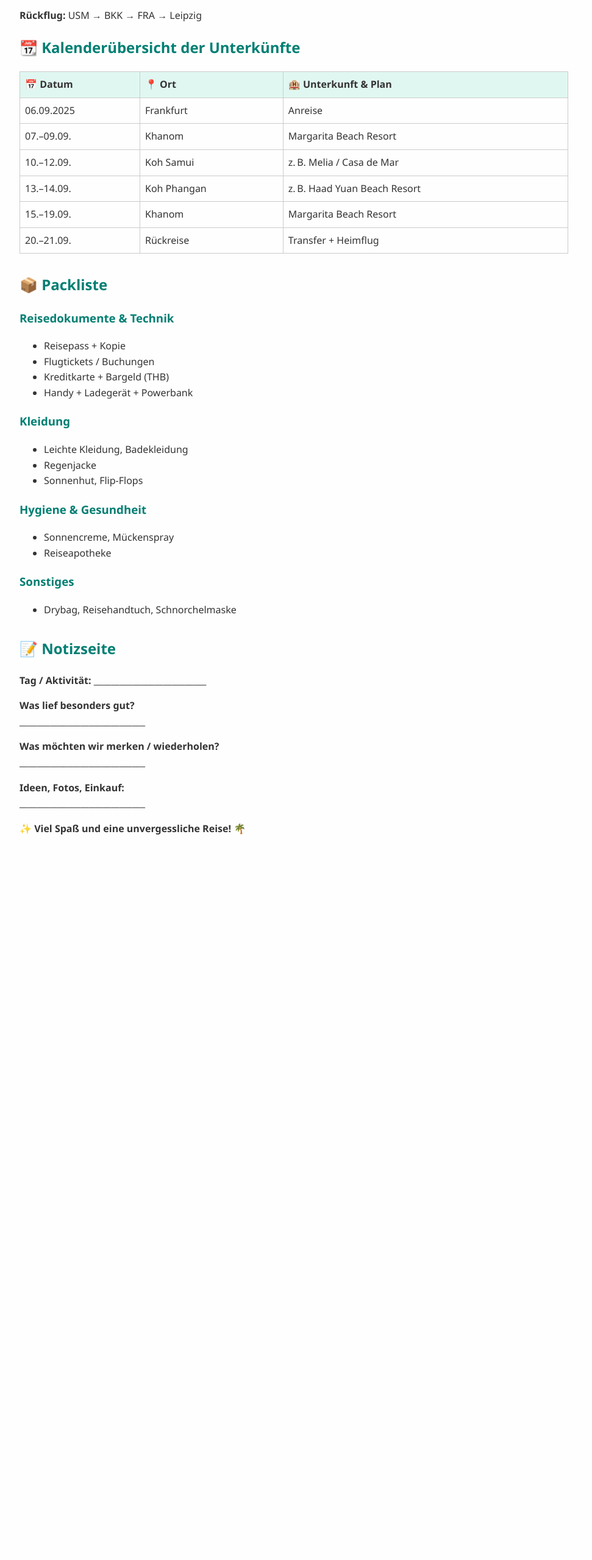
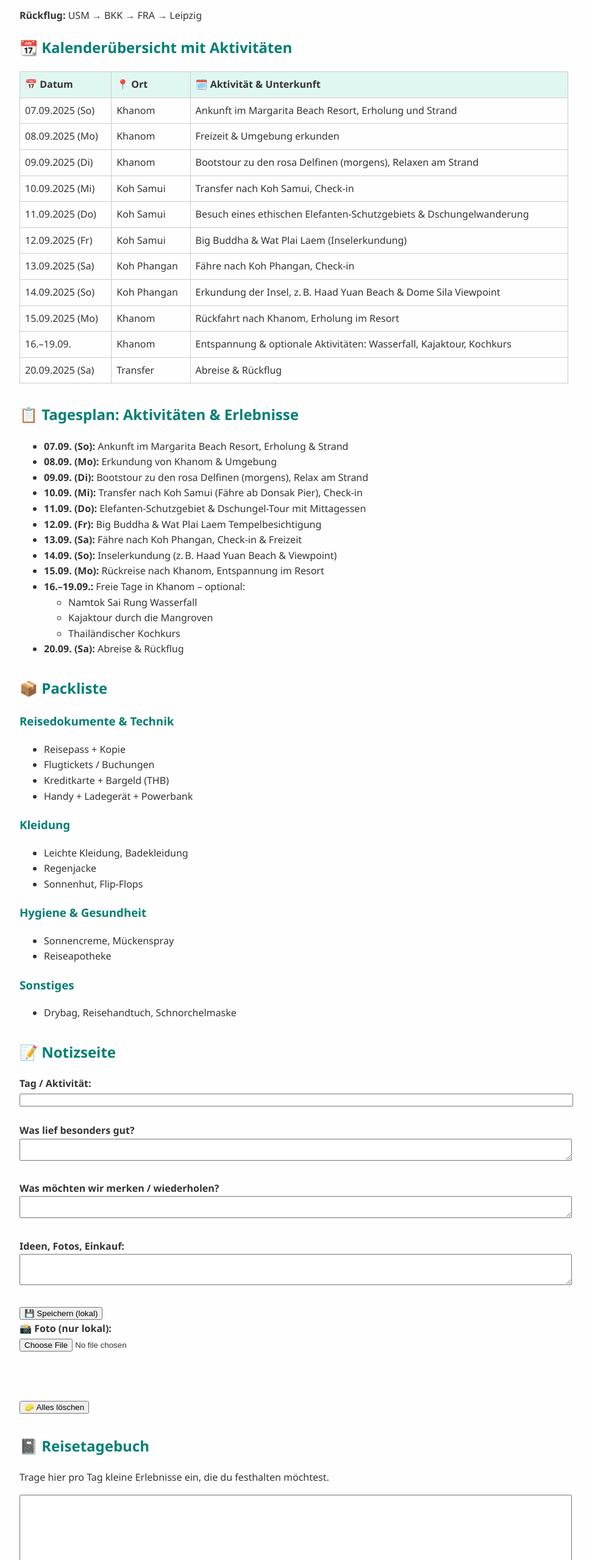
Before and after one commit to PineappleQueen2025/Thailand2025, a plain HTML site: page index.html in a window 1280 px wide. Shown: the part 1106-3665 px from the top of the page at 61% size, without its empty margins (158-1129 px from the left). Before the commit the page ends 2526 px from the top, so only its background shows below. Drawn offline with Linux system fonts and the light colour scheme.

Commit message:
Update index.html
✏️ Aktualisiert mit Aktivitäten & Reisetagebuch

```diff
--- a/index.html
+++ b/index.html
@@ -1,4 +1,3 @@
-
 <!DOCTYPE html>
 <html lang="de">
 <head>
@@ -73,16 +72,44 @@
   <p><strong>Hinflug:</strong> FRA → BKK → USM (Condor + Bangkok Airways)</p>
   <p><strong>Rückflug:</strong> USM → BKK → FRA → Leipzig</p>
 
-  <h2>📆 Kalenderübersicht der Unterkünfte</h2>
-  <table>
-    <tr><th>📅 Datum</th><th>📍 Ort</th><th>🏨 Unterkunft & Plan</th></tr>
-    <tr><td>06.09.2025</td><td>Frankfurt</td><td>Anreise</td></tr>
-    <tr><td>07.–09.09.</td><td>Khanom</td><td>Margarita Beach Resort</td></tr>
-    <tr><td>10.–12.09.</td><td>Koh Samui</td><td>z. B. Melia / Casa de Mar</td></tr>
-    <tr><td>13.–14.09.</td><td>Koh Phangan</td><td>z. B. Haad Yuan Beach Resort</td></tr>
-    <tr><td>15.–19.09.</td><td>Khanom</td><td>Margarita Beach Resort</td></tr>
-    <tr><td>20.–21.09.</td><td>Rückreise</td><td>Transfer + Heimflug</td></tr>
-  </table>
+  <h2>📆 Kalenderübersicht mit Aktivitäten</h2>
+<table>
+  <tr><th>📅 Datum</th><th>📍 Ort</th><th>🗓️ Aktivität & Unterkunft</th></tr>
+  <tr><td>07.09.2025 (So)</td><td>Khanom</td><td>Ankunft im Margarita Beach Resort, Erholung und Strand</td></tr>
+  <tr><td>08.09.2025 (Mo)</td><td>Khanom</td><td>Freizeit & Umgebung erkunden</td></tr>
+  <tr><td>09.09.2025 (Di)</td><td>Khanom</td><td>Bootstour zu den rosa Delfinen (morgens), Relaxen am Strand</td></tr>
+  <tr><td>10.09.2025 (Mi)</td><td>Koh Samui</td><td>Transfer nach Koh Samui, Check-in</td></tr>
+  <tr><td>11.09.2025 (Do)</td><td>Koh Samui</td><td>Besuch eines ethischen Elefanten-Schutzgebiets & Dschungelwanderung</td></tr>
+  <tr><td>12.09.2025 (Fr)</td><td>Koh Samui</td><td>Big Buddha & Wat Plai Laem (Inselerkundung)</td></tr>
+  <tr><td>13.09.2025 (Sa)</td><td>Koh Phangan</td><td>Fähre nach Koh Phangan, Check-in</td></tr>
+  <tr><td>14.09.2025 (So)</td><td>Koh Phangan</td><td>Erkundung der Insel, z. B. Haad Yuan Beach & Dome Sila Viewpoint</td></tr>
+  <tr><td>15.09.2025 (Mo)</td><td>Khanom</td><td>Rückfahrt nach Khanom, Erholung im Resort</td></tr>
+  <tr><td>16.–19.09.</td><td>Khanom</td><td>Entspannung & optionale Aktivitäten: Wasserfall, Kajaktour, Kochkurs</td></tr>
+  <tr><td>20.09.2025 (Sa)</td><td>Transfer</td><td>Abreise & Rückflug</td></tr>
+</table>
+
+<div class="section">
+  <h2>📋 Tagesplan: Aktivitäten & Erlebnisse</h2>
+  <ul>
+    <li><strong>07.09. (So):</strong> Ankunft im Margarita Beach Resort, Erholung & Strand</li>
+    <li><strong>08.09. (Mo):</strong> Erkundung von Khanom & Umgebung</li>
+    <li><strong>09.09. (Di):</strong> Bootstour zu den rosa Delfinen (morgens), Relax am Strand</li>
+    <li><strong>10.09. (Mi):</strong> Transfer nach Koh Samui (Fähre ab Donsak Pier), Check-in</li>
+    <li><strong>11.09. (Do):</strong> Elefanten-Schutzgebiet & Dschungel-Tour mit Mittagessen</li>
+    <li><strong>12.09. (Fr):</strong> Big Buddha & Wat Plai Laem Tempelbesichtigung</li>
+    <li><strong>13.09. (Sa):</strong> Fähre nach Koh Phangan, Check-in & Freizeit</li>
+    <li><strong>14.09. (So):</strong> Inselerkundung (z. B. Haad Yuan Beach & Viewpoint)</li>
+    <li><strong>15.09. (Mo):</strong> Rückreise nach Khanom, Entspannung im Resort</li>
+    <li><strong>16.–19.09.:</strong> Freie Tage in Khanom – optional:
+      <ul>
+        <li>Namtok Sai Rung Wasserfall</li>
+        <li>Kajaktour durch die Mangroven</li>
+        <li>Thailändischer Kochkurs</li>
+      </ul>
+    </li>
+    <li><strong>20.09. (Sa):</strong> Abreise & Rückflug</li>
+  </ul>
+</div>
 
   <div class="section">
     <h2>📦 Packliste</h2>
@@ -97,12 +124,75 @@
   </div>
 
   <div class="section">
-    <h2>📝 Notizseite</h2>
-    <p><strong>Tag / Aktivität:</strong> __________________________</p>
-    <p><strong>Was lief besonders gut?</strong><br>_____________________________</p>
-    <p><strong>Was möchten wir merken / wiederholen?</strong><br>_____________________________</p>
-    <p><strong>Ideen, Fotos, Einkauf:</strong><br>_____________________________</p>
-  </div>
+  <h2>📝 Notizseite</h2>
+  <form onsubmit="event.preventDefault(); localStorage.setItem('reise-notizen', JSON.stringify({
+    tag: document.getElementById('tag').value,
+    gut: document.getElementById('gut').value,
+    merken: document.getElementById('merken').value,
+    ideen: document.getElementById('ideen').value
+  }))">
+    <label for="tag"><strong>Tag / Aktivität:</strong></label><br>
+    <input id="tag" type="text" style="width:100%"><br><br>
+
+    <label for="gut"><strong>Was lief besonders gut?</strong></label><br>
+    <textarea id="gut" rows="2" style="width:100%"></textarea><br><br>
+
+    <label for="merken"><strong>Was möchten wir merken / wiederholen?</strong></label><br>
+    <textarea id="merken" rows="2" style="width:100%"></textarea><br><br>
+
+    <label for="ideen"><strong>Ideen, Fotos, Einkauf:</strong></label><br>
+    <textarea id="ideen" rows="3" style="width:100%"></textarea><br><br>
+
+    <button type="submit">💾 Speichern (lokal)</button>
+  <br>
+    <label for="photo"><strong>📸 Foto (nur lokal):</strong></label><br>
+    <input type="file" id="photo" accept="image/*"><br><br>
+    <img id="preview" src="" alt="Vorschau" style="max-width:100%; display:none; margin-top:1em;">
+    <br><br>
+    <button type="button" onclick="localStorage.clear(); location.reload();">🧽 Alles löschen</button>
+</form>
+</div>
+
+<div class="section">
+  <h2>📓 Reisetagebuch</h2>
+  <p>Trage hier pro Tag kleine Erlebnisse ein, die du festhalten möchtest.</p>
+  <textarea id="tagebuch" rows="8" style="width:100%"></textarea><br><br>
+  <button onclick="localStorage.setItem('reise-tagebuch', document.getElementById('tagebuch').value)">📖 Speichern</button>
+  <button onclick="document.getElementById('tagebuch').value=''; localStorage.removeItem('reise-tagebuch')">🗑️ Löschen</button>
+</div>
+
+<script>
+  const saved = localStorage.getItem('reise-notizen');
+  if (saved) {
+    const data = JSON.parse(saved);
+    document.getElementById('tag').value = data.tag || "";
+    document.getElementById('gut').value = data.gut || "";
+    document.getElementById('merken').value = data.merken || "";
+    document.getElementById('ideen').value = data.ideen || "";
+  }
+  document.getElementById('photo').addEventListener('change', function (e) {
+    const file = e.target.files[0];
+    if (file) {
+      const reader = new FileReader();
+      reader.onload = function (evt) {
+        document.getElementById('preview').src = evt.target.result;
+        document.getElementById('preview').style.display = 'block';
+        localStorage.setItem('reise-foto', evt.target.result);
+      };
+      reader.readAsDataURL(file);
+    }
+  });
+
+  const savedPhoto = localStorage.getItem('reise-foto');
+  if (savedPhoto) {
+    document.getElementById('preview').src = savedPhoto;
+    document.getElementById('preview').style.display = 'block';
+  }
+  const savedTagebuch = localStorage.getItem('reise-tagebuch');
+  if (savedTagebuch) {
+    document.getElementById('tagebuch').value = savedTagebuch;
+  }
+</script>
 
   <p><strong>✨ Viel Spaß und eine unvergessliche Reise! 🌴</strong></p>
 </body>
```
